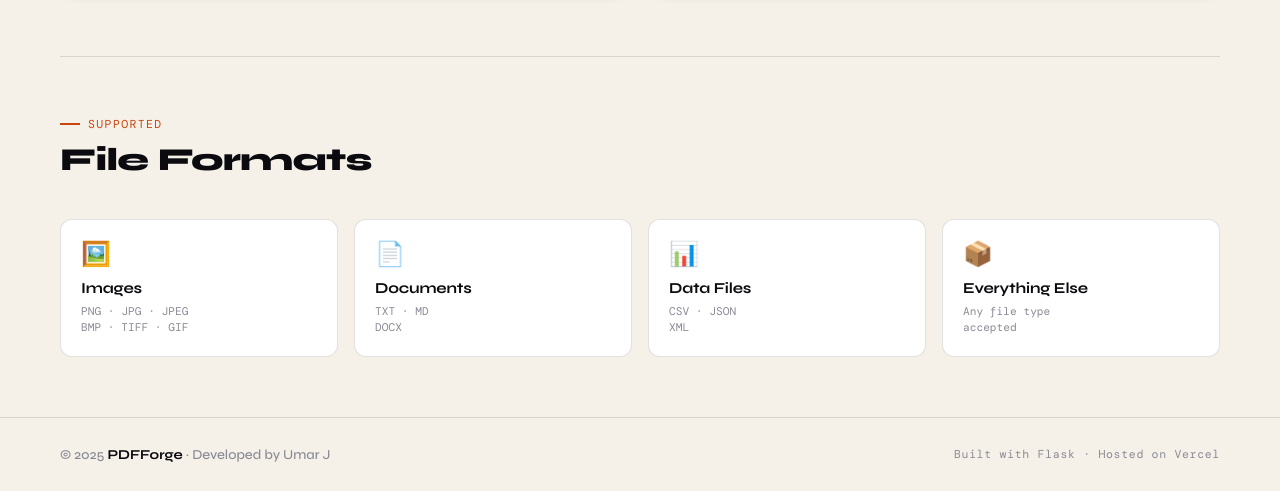
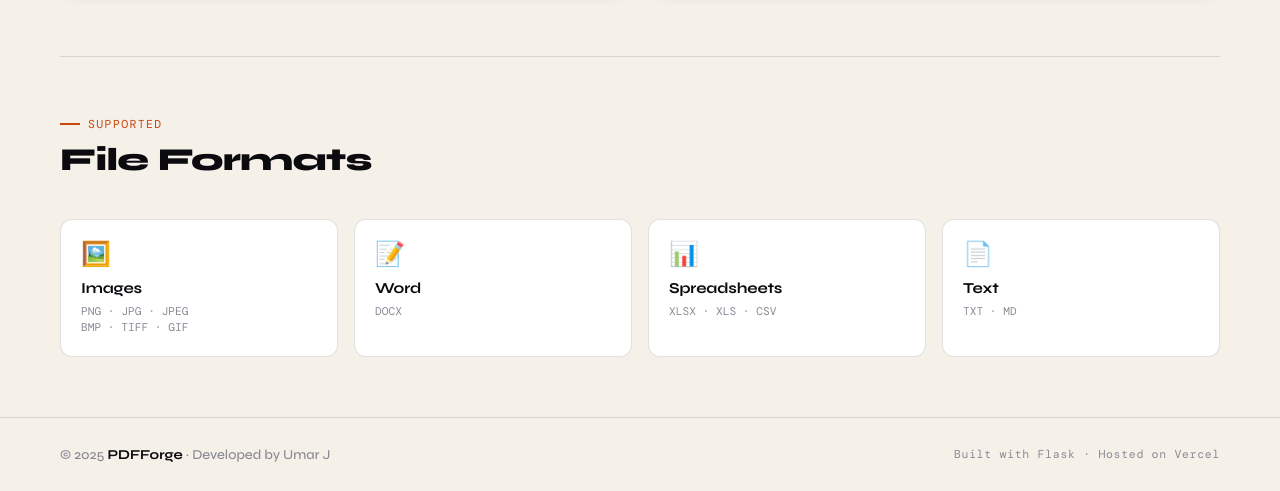
Before and after one commit to umarJ-max/ALL-File-Types-To-PDF-Convert, a Flask app: page / in a window 1280 px wide. Shown: the part 1330-1821 px from the top of the page. Run offline with Flask 2, Linux system fonts and the light colour scheme.

Commit message:
Update file format icons and names in index.html

```diff
--- a/templates/index.html
+++ b/templates/index.html
@@ -580,19 +580,19 @@
                 <div class="format-exts">PNG · JPG · JPEG<br>BMP · TIFF · GIF</div>
             </div>
             <div class="format-card">
-                <div class="format-icon">📄</div>
-                <div class="format-name">Documents</div>
-                <div class="format-exts">TXT · MD<br>DOCX</div>
+                <div class="format-icon">📝</div>
+                <div class="format-name">Word</div>
+                <div class="format-exts">DOCX</div>
             </div>
             <div class="format-card">
                 <div class="format-icon">📊</div>
-                <div class="format-name">Data Files</div>
-                <div class="format-exts">CSV · JSON<br>XML</div>
+                <div class="format-name">Spreadsheets</div>
+                <div class="format-exts">XLSX · XLS · CSV</div>
             </div>
             <div class="format-card">
-                <div class="format-icon">📦</div>
-                <div class="format-name">Everything Else</div>
-                <div class="format-exts">Any file type<br>accepted</div>
+                <div class="format-icon">📄</div>
+                <div class="format-name">Text</div>
+                <div class="format-exts">TXT · MD</div>
             </div>
         </div>
     </section>
```
